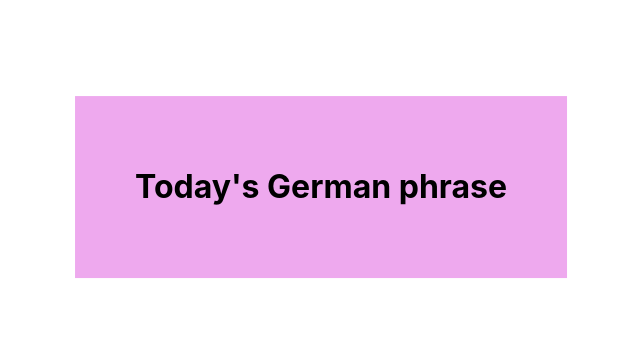
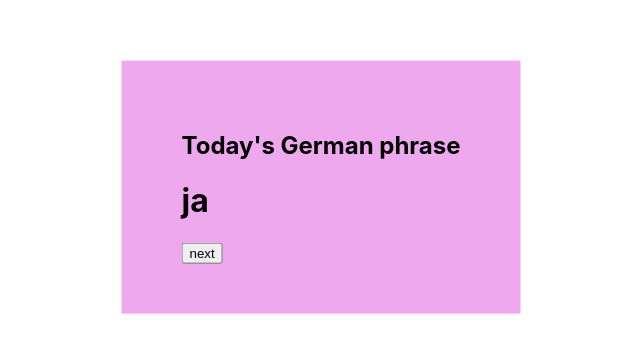
Before and after one commit to ivy1022/learn-germany, a React (Create React App) app: page / in a window 1280 px wide. Shown: the part 213-566 px from the top of the page, without its empty margins (319-959 px from the left). Built offline with nearby package versions, Linux system fonts and the light colour scheme.

Commit message:
added array of germans

```diff
--- a/src/App.js
+++ b/src/App.js
@@ -2,10 +2,21 @@ import React from 'react';
 
 
 class Phrase extends React.Component {
+  constructor(props) {
+    super(props);
+    this.state = {phrase: 'Ja!'};
+  }
+
   render() {
+    const germans = ['ja', 'danke', 'thus'];
+    const oneGerman = germans[Math.floor( Math.random() * germans.length)];
     return (
       <div className="phrase-box">
-        <h1>Today's German phrase</h1>
+        <h2>Today's German phrase</h2>
+        <h1>{ oneGerman }</h1>
+        <button onClick = {() => {
+          // this.handleClick
+        }}> next</button>
       </div>
   );
   }
```
Also changed, not shown: src/phrase.js (added, +26 -0 lines).
